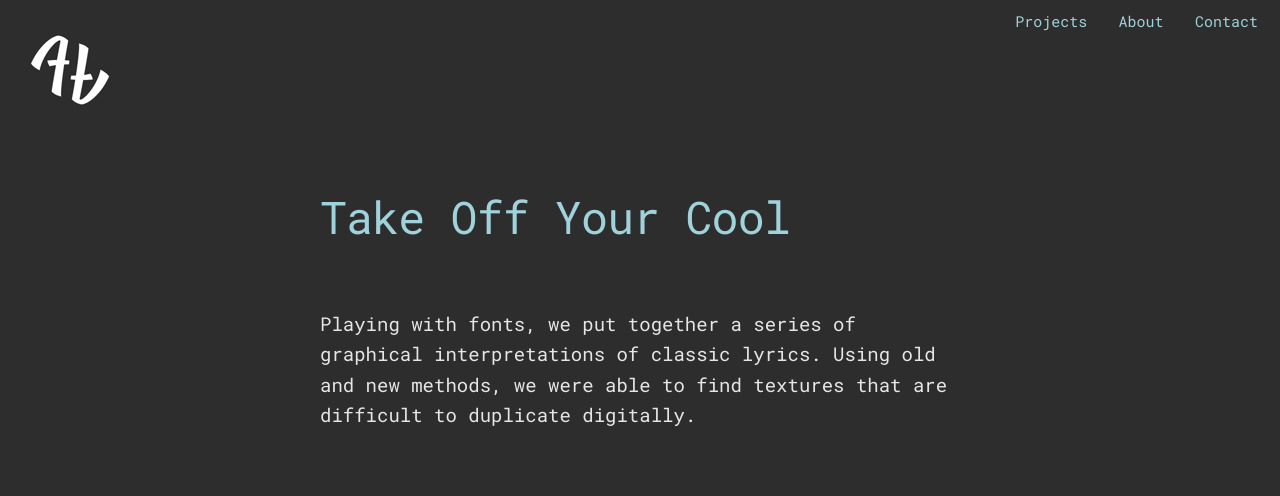
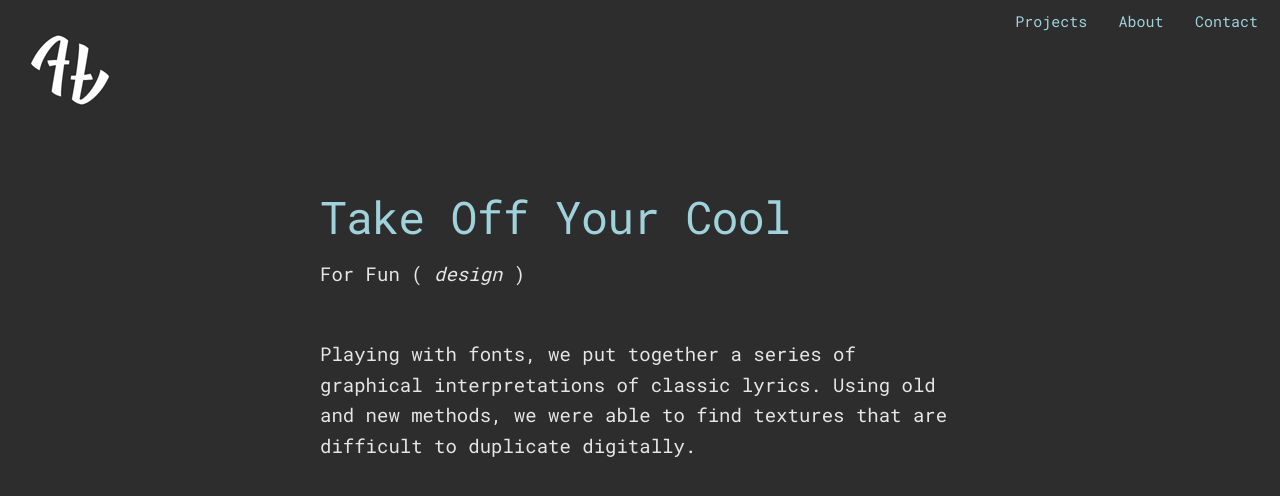
Before and after one commit to factorytown/factorytown.github.io, a Jekyll site: the page built from _projects/take-off-your-cool.markdown, in a window 1280 px wide, cut to the strip 0-507 px from the top of the page. Shown: the top 496 px of the strip. Built offline with Jekyll 4.4.1, drawn with Linux system fonts in a browser that asks for light colours; nearby versions of some CDN libraries.

Commit message:
Updated Take Off Your Cool

```diff
--- a/_projects/take-off-your-cool.markdown
+++ b/_projects/take-off-your-cool.markdown
@@ -1,6 +1,9 @@
 ---
 title: Take Off Your Cool
 date: 2019-02-05 16:08:00 -08:00
+categories:
+- design
+Sub-Title: For Fun
 Featured-Image: "/uploads/CoolPinkM.jpg"
 ---
 
```
